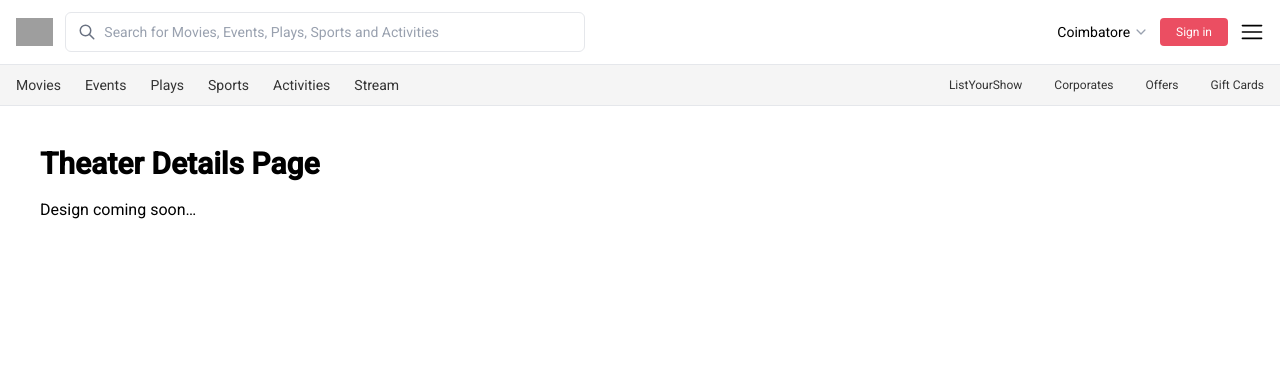
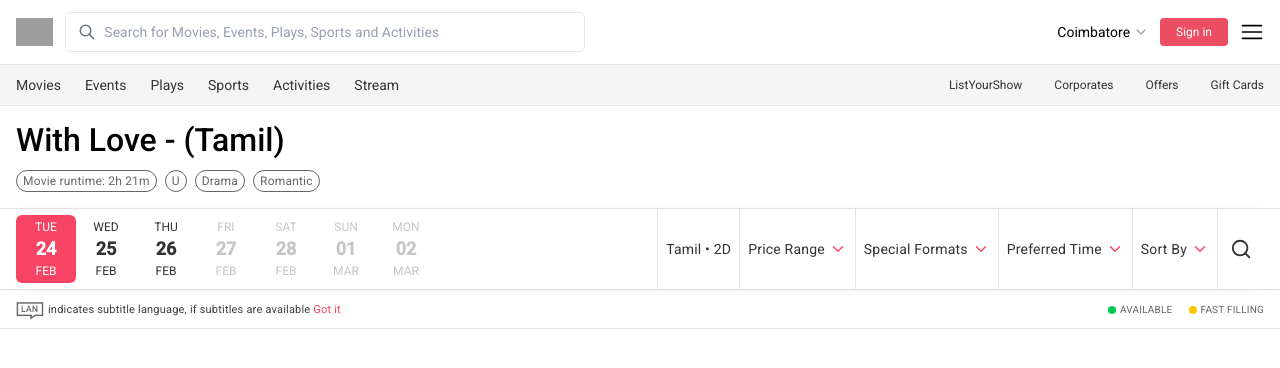
Before and after one commit to jeevanrajsurya/frontend-bookmyshow, a React (Vite) app: page /theaters/1 in a window 1280 px wide. Shown: the top 368 px of the page. Built offline with nearby package versions, Linux system fonts and the light colour scheme; grey boxes are pictures that could not be loaded.

Commit message:
new component

```diff
--- a/src/pages/TheaterDetails.jsx
+++ b/src/pages/TheaterDetails.jsx
@@ -1,10 +1,136 @@
-function TheaterDetails() {
+import React, { useState } from "react";
+import { FiChevronDown, FiSearch } from "react-icons/fi";
+import lanIcon from "../assets/lan.png";
+
+function TheaterDetailsHeader() {
+  const [activeIndex, setActiveIndex] = useState(0);
+
+  const dates = [
+    { day: "TUE", date: "24", month: "FEB", enabled: true },
+    { day: "WED", date: "25", month: "FEB", enabled: true },
+    { day: "THU", date: "26", month: "FEB", enabled: true },
+    { day: "FRI", date: "27", month: "FEB", enabled: false },
+    { day: "SAT", date: "28", month: "FEB", enabled: false },
+    { day: "SUN", date: "01", month: "MAR", enabled: false },
+    { day: "MON", date: "02", month: "MAR", enabled: false },
+  ];
+
   return (
-    <div className="w-full min-h-screen bg-white text-black p-10">
-      <h1 className="text-3xl font-bold">Theater Details Page</h1>
-      <p className="mt-4">Design coming soon…</p>
+    <div className="w-full">
+      {/* TITLE */}
+      <div className="bg-white border-b border-[#E5E5E5]">
+        <div className="max-w-[1440px] lg:max-w-7xl mx-auto px-4 py-4">
+          <h1 className="text-[32px] font-medium leading-[36px]">
+            With Love - (Tamil)
+          </h1>
+
+          <div className="flex gap-2 mt-3">
+            {["Movie runtime: 2h 21m", "U", "Drama", "Romantic"].map(
+              (t, i) => (
+                <span
+                  key={i}
+                  className="text-[#666666] px-[6px] py-[2px] rounded-[12px] border border-[#666666] text-[12px] leading-[16px] tracking-[0.2px]"
+                >
+                  {t}
+                </span>
+              )
+            )}
+          </div>
+        </div>
+      </div>
+
+      {/* DATE + FILTER */}
+       <div className="bg-white border-b border-[#E5E5E5] shadow-[0_4px_24px_-8px_rgba(0,0,0,0.10)]">
+        <div className="max-w-[1440px] lg:max-w-7xl mx-auto flex items-stretch px-4">
+
+          {/* LEFT — DATES */}
+          <div className="flex">
+            {dates.map((d, i) => {
+              const isActive = i === activeIndex;
+              const isDisabled = !d.enabled;
+
+              return (
+                <button
+                  key={i}
+                  disabled={isDisabled}
+                  onClick={() => d.enabled && setActiveIndex(i)}
+                  className={`
+                    w-[60px] text-center
+                    ${isActive ? "bg-[#f84464] text-white my-[6px] rounded-md py-1" : "py-0"}
+                    ${
+                      isDisabled
+                        ? "text-[#C6C6C6] cursor-default"
+                        : "text-[#333333]"
+                    }
+                  `}
+                >
+                  <div className="text-[12px] leading-[16px]">{d.day}</div>
+                  <div className="text-[18px] font-semibold leading-[28px]">
+                    {d.date}
+                  </div>
+                  <div className="text-[12px] leading-[16px]">{d.month}</div>
+                </button>
+              );
+            })}
+          </div>
+
+         {/* RIGHT — FILTERS */}
+          <div className="flex items-stretch ml-auto">
+            {[
+              "Tamil • 2D",
+              "Price Range",
+              "Special Formats",
+              "Preferred Time",
+              "Sort By",
+            ].map((f, i) => (
+              <div
+                key={i}
+                className="flex items-center px-2 border-l border-[#E5E5E5] text-[14px] font-normal leading-[20px] tracking-[0.2px] text-[#333333]"
+              >
+                {f}
+
+                {/* show icon except Tamil • 2D */}
+                {f !== "Tamil • 2D" && (
+                  <FiChevronDown className="text-[#f84464] text-[18px] ml-1" />
+                )}
+              </div>
+            ))}
+
+            <div className="flex items-center px-3 border-l border-[#E5E5E5]">
+              <FiSearch className="text-[#333333] text-[22px]" />
+            </div>
+          </div>
+        </div>
+      </div>
+
+      {/* SHADOW SPACER */}
+      <div className="h-[2px] shadow-[0_3px_6px_rgba(0,0,0,0.12)]"></div>
+
+      {/* SUBTITLE + LEGEND */}
+      <div className="bg-white border-b border-[#E5E5E5]">
+        <div className="max-w-[1440px] lg:max-w-7xl mx-auto flex justify-between px-4 py-2 text-[13px] text-[#666666]">
+          <div className="flex items-center gap-1">
+            <img src={lanIcon} alt="LAN" className="w-7 h-5" />
+            <span className="text-[#404040] text-[11px] font-normal leading-[16px] tracking-[0.2px]">
+              indicates subtitle language, if subtitles are available{" "}
+              <span className="text-[#f84464] text-[11px] font-normal leading-[16px] tracking-[0.2px]">Got it</span>
+            </span>
+          </div>
+
+          <div className="flex items-center gap-4">
+            <div className="flex items-center gap-1 text-[10px] font-normal leading-[16px] tracking-[0.2px] text-[#666666] uppercase">
+              <span className="w-2 h-2 bg-green-500 rounded-full "></span>
+              AVAILABLE
+            </div>
+            <div className="flex items-center gap-1 text-[10px] font-normal leading-[16px] tracking-[0.2px] text-[#666666] uppercase">
+              <span className="w-2 h-2 bg-yellow-400 rounded-full"></span>
+              FAST FILLING
+            </div>
+          </div>
+        </div>
+      </div>
     </div>
   );
 }
 
-export default TheaterDetails;
+export default TheaterDetailsHeader;
```
Also changed, not shown: src/assets/lan.png (added).
